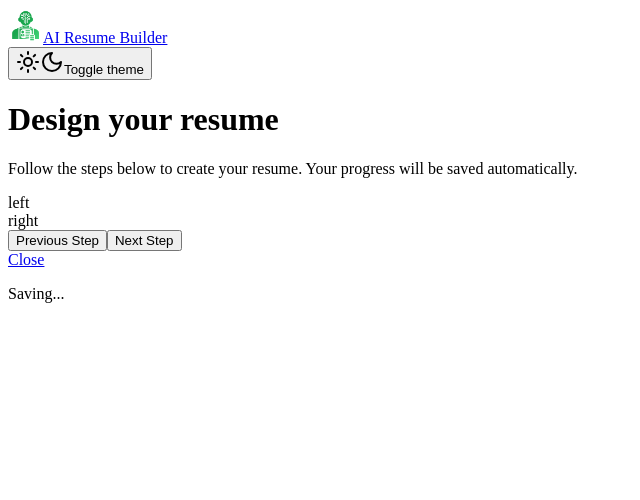
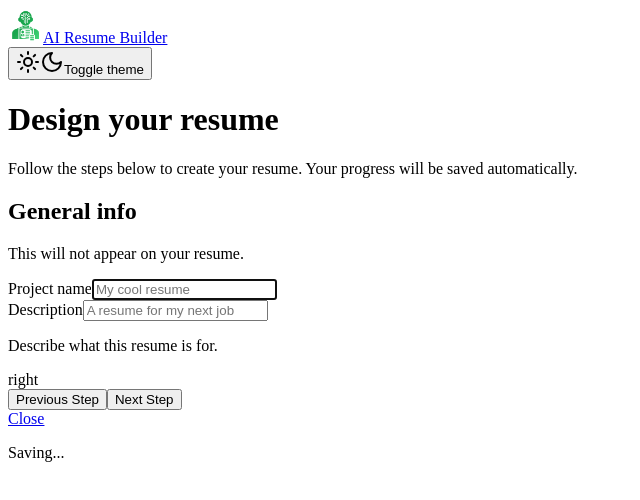
Before and after one commit to tushar-upadhya/ai-resume, a Next.js app: page /editor in a window 1280 px wide. Shown: the top 500 px of the page, without its empty margins (0-640 px from the left). Built offline with nearby package versions, Linux system fonts and the light colour scheme.

Commit message:
ADD:general-info-form

```diff
--- a/src/app/(main)/editor/ResumeEditor.tsx
+++ b/src/app/(main)/editor/ResumeEditor.tsx
@@ -1,3 +1,4 @@
+import GeneralInfoForm from "@/components/forms/GeneralInfoForm";
 import { Button } from "@/components/ui/button";
 import Link from "next/link";
 import React from "react";
@@ -16,7 +17,9 @@
 
       <main className="relative grow">
         <div className="absolute bottom-0 top-0 flex w-full">
-          <div className="w-full md:w-1/2">left</div>
+          <div className="w-full p-3 md:w-1/2">
+            <GeneralInfoForm />
+          </div>
 
           <div className="grow md:border-r" />
 
--- /dev/null
+++ b/src/components/forms/GeneralInfoForm.tsx
@@ -0,0 +1,78 @@
+"use client";
+
+import { generalInfoSchema, GeneralInfoValues } from "@/lib/validation";
+import { zodResolver } from "@hookform/resolvers/zod";
+import React from "react";
+import { useForm } from "react-hook-form";
+import {
+  Form,
+  FormControl,
+  FormDescription,
+  FormField,
+  FormItem,
+  FormLabel,
+  FormMessage,
+} from "../ui/form";
+import { Input } from "../ui/input";
+
+const GeneralInfoForm: React.FC = () => {
+  const form = useForm<GeneralInfoValues>({
+    resolver: zodResolver(generalInfoSchema),
+    defaultValues: {
+      title: "",
+      description: "",
+    },
+  });
+
+  return (
+    <div className="mx-auto max-w-xl space-y-6">
+      <div className="5 space-y-1 text-center">
+        <h2 className="text-2xl font-semibold">General info</h2>
+        <p className="text-sm text-muted-foreground">
+          This will not appear on your resume.
+        </p>
+      </div>
+
+      {/* FORM */}
+      <Form {...form}>
+        <form className="space-y-3">
+          {/* TITLE */}
+
+          <FormField
+            control={form.control}
+            name="title"
+            render={({ field }) => (
+              <FormItem>
+                <FormLabel>Project name</FormLabel>
+                <FormControl>
+                  <Input {...field} placeholder="My cool resume" autoFocus />
+                </FormControl>
+                <FormMessage />
+              </FormItem>
+            )}
+          />
+
+          {/* DESCRIPTION */}
+          <FormField
+            control={form.control}
+            name="description"
+            render={({ field }) => (
+              <FormItem>
+                <FormLabel>Description</FormLabel>
+                <FormControl>
+                  <Input {...field} placeholder="A resume for my next job" />
+                </FormControl>
+                <FormDescription>
+                  Describe what this resume is for.
+                </FormDescription>
+                <FormMessage />
+              </FormItem>
+            )}
+          />
+        </form>
+      </Form>
+    </div>
+  );
+};
+
+export default GeneralInfoForm;
--- /dev/null
+++ b/src/lib/validation.ts
@@ -0,0 +1,10 @@
+import { z } from "zod";
+
+export const optionalString = z.string().trim().optional().or(z.literal(""));
+
+export const generalInfoSchema = z.object({
+  title: optionalString,
+  description: optionalString,
+});
+
+export type GeneralInfoValues = z.infer<typeof generalInfoSchema>;
```
